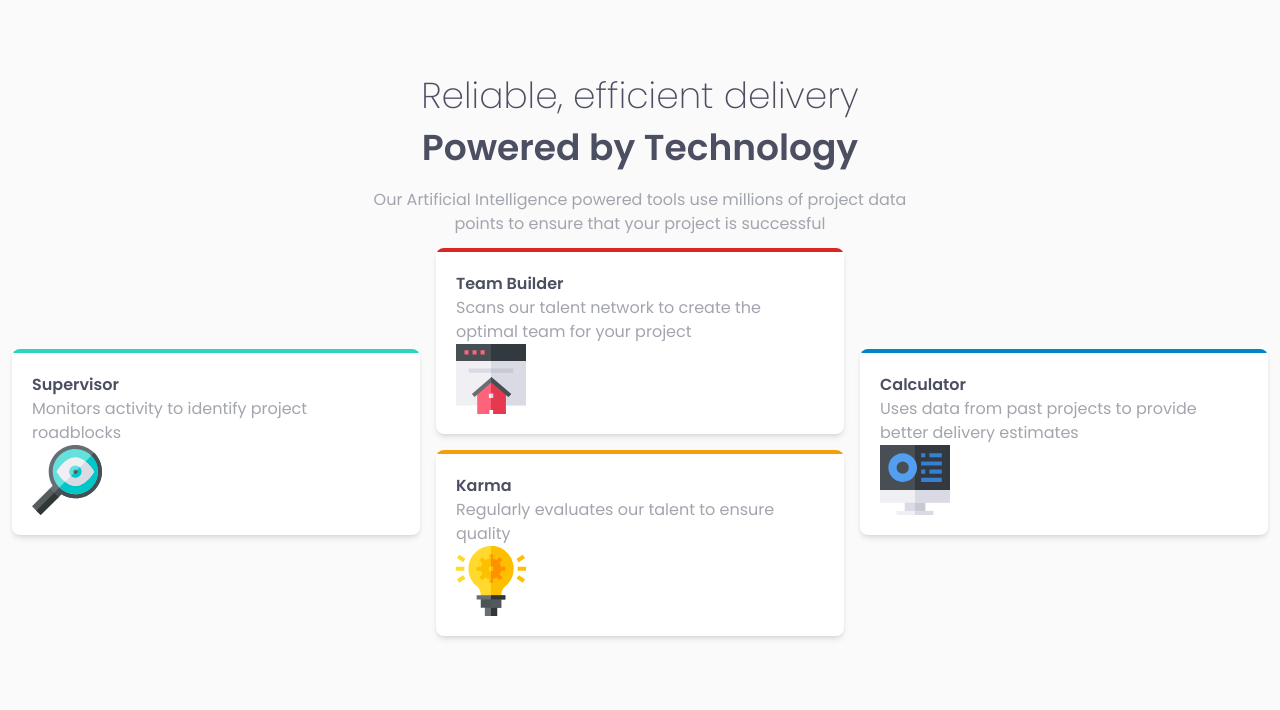
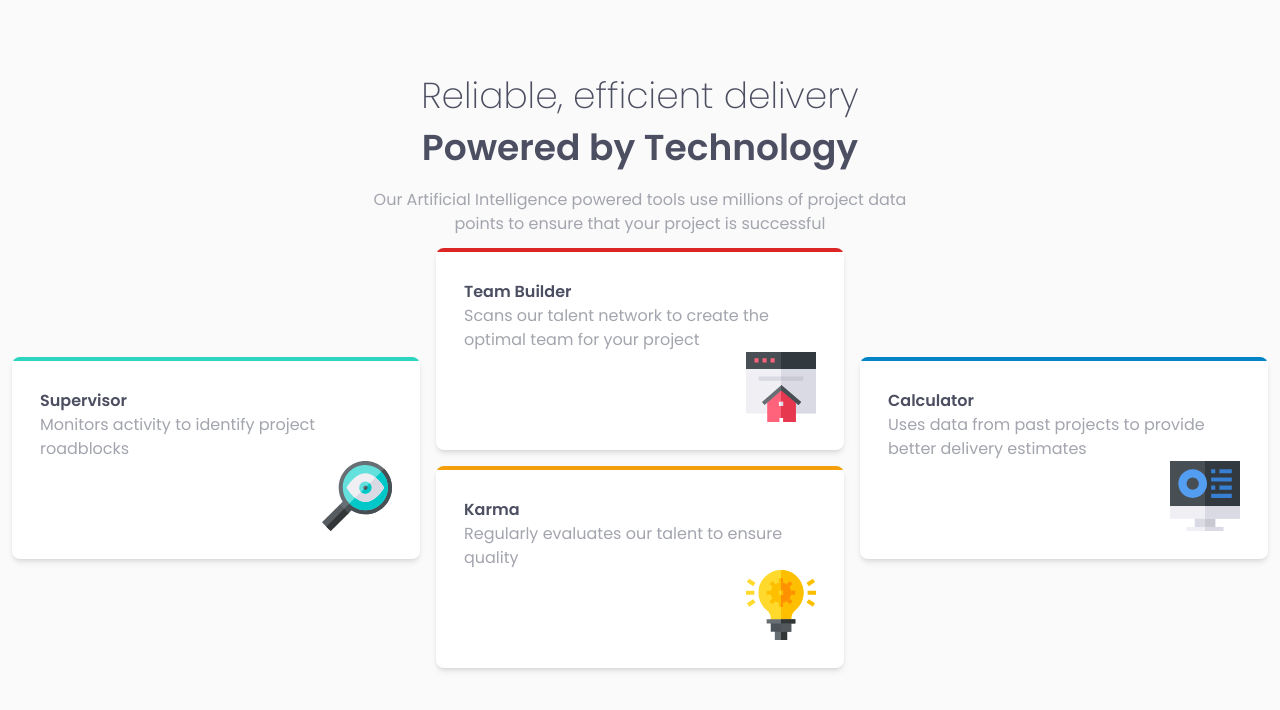
Before and after one commit to sniper-fly/frontend_mentor, a Next.js app: page /four-card-feature-section-master in a window 1280 px wide. Shown: the top 710 px of the page. Built offline with nearby package versions, Linux system fonts and the light colour scheme.

Commit message:
アイコン画像を右寄せ

```diff
--- a/src/app/four-card-feature-section-master/page.tsx
+++ b/src/app/four-card-feature-section-master/page.tsx
@@ -100,10 +100,12 @@ function Card({
       style={style}
     >
       <div className={`${bgColorClass} h-1`} />
-      <div className="p-5">
+      <div className="p-7">
         <h1 className="font-semibold text-[color:hsl(234,12%,34%)]">{title}</h1>
         <p>{description}</p>
-        <Image src={logoUrl} alt={title} width={70} height={70} />
+        <div className="grid justify-items-end">
+          <Image src={logoUrl} alt={title} width={70} height={70} />
+        </div>
       </div>
     </div>
   );
```
